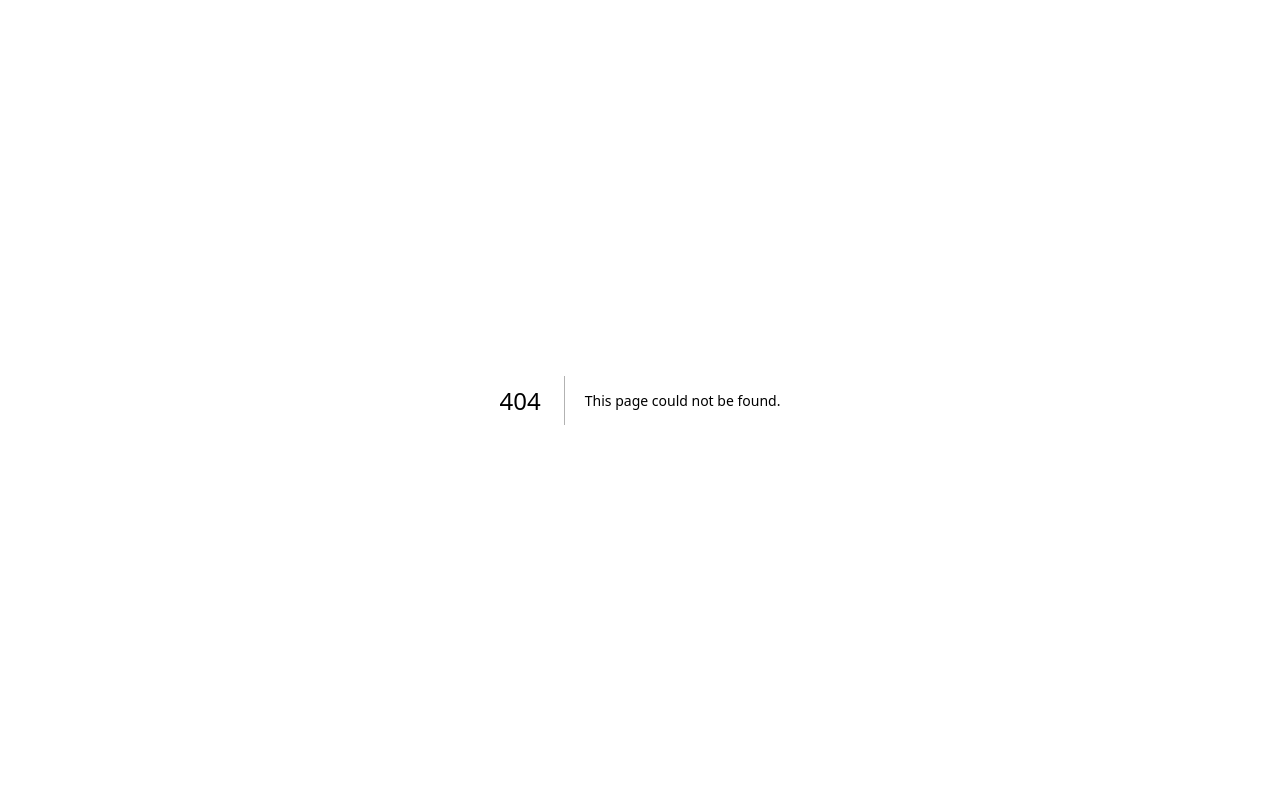
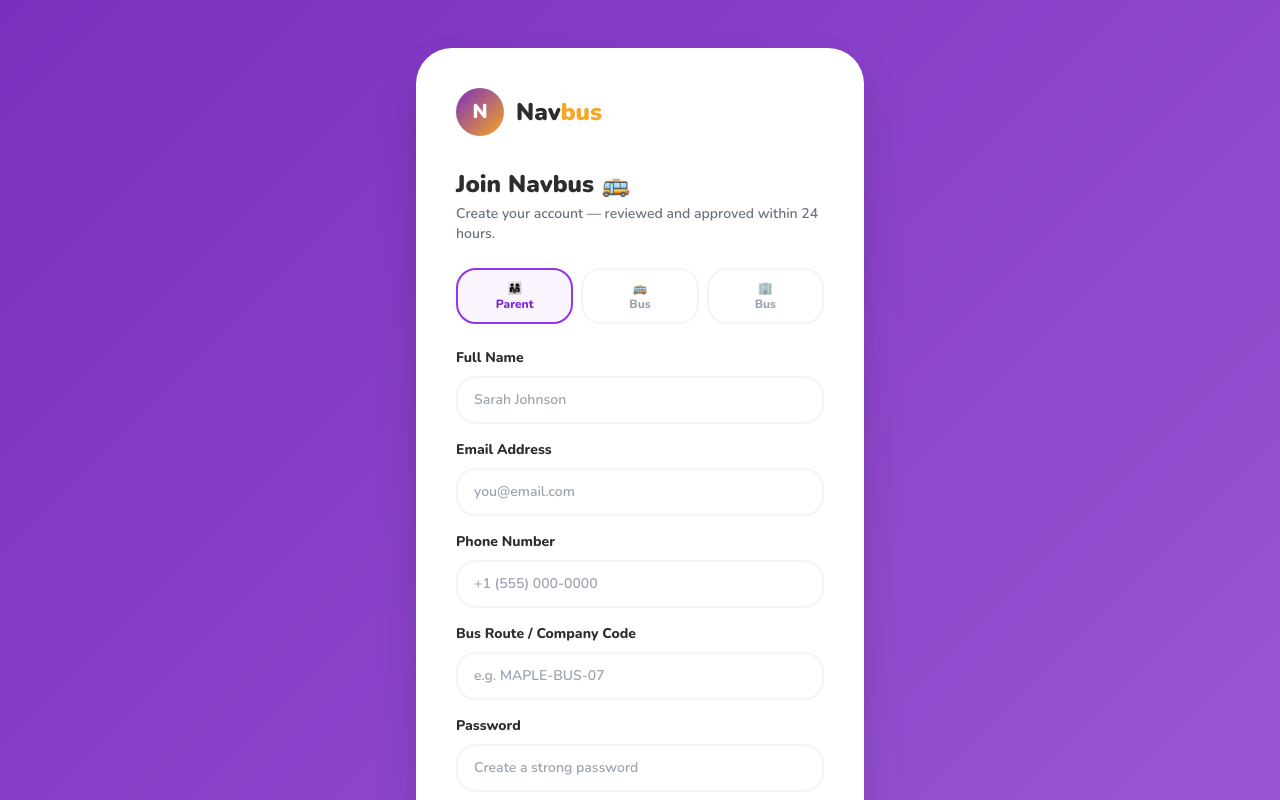
Before and after one commit to Avrohom-navbus/navbus, a Next.js app: page /auth/signup in a window 1280 px wide. Before the commit this address had no page. Shown: the top 800 px of the page. Built offline with nearby package versions, Linux system fonts and the light colour scheme; no server answers.

Commit message:
Create page.tsx

```diff
--- /dev/null
+++ b/src/app/auth/signup/page.tsx
@@ -0,0 +1,163 @@
+"use client";
+import { useState } from "react";
+import Link from "next/link";
+import { supabase } from "@/lib/supabase";
+import { useRouter } from "next/navigation";
+
+type Role = "parent" | "driver" | "company_admin";
+
+const roleLabels: Record<Role, { icon: string; label: string; desc: string }> = {
+  parent: { icon: "👨‍👩‍👧", label: "Parent / Family", desc: "Track your child's bus" },
+  driver: { icon: "🚌", label: "Bus Driver", desc: "Manage and start your routes" },
+  company_admin: { icon: "🏢", label: "Bus Company", desc: "Full fleet management" },
+};
+
+export default function SignupPage() {
+  const router = useRouter();
+  const [role, setRole] = useState<Role>("parent");
+  const [fullName, setFullName] = useState("");
+  const [email, setEmail] = useState("");
+  const [phone, setPhone] = useState("");
+  const [routeCode, setRouteCode] = useState("");
+  const [password, setPassword] = useState("");
+  const [loading, setLoading] = useState(false);
+  const [error, setError] = useState("");
+  const [success, setSuccess] = useState(false);
+
+  async function handleSignup(e: React.FormEvent) {
+    e.preventDefault();
+    setLoading(true);
+    setError("");
+
+    const { data, error: authError } = await supabase.auth.signUp({
+      email,
+      password,
+      options: {
+        data: { full_name: fullName, role, phone, route_code: routeCode },
+      },
+    });
+
+    if (authError) {
+      setError(authError.message);
+      setLoading(false);
+      return;
+    }
+
+    if (data.user) {
+      // Create profile record
+      await supabase.from("profiles").insert({
+        id: data.user.id,
+        email,
+        full_name: fullName,
+        role,
+        approved: role === "company_admin", // companies auto-approved, others need review
+      });
+    }
+
+    setSuccess(true);
+    setLoading(false);
+    if (role === "company_admin") {
+      router.push("/dashboard/company");
+    }
+  }
+
+  if (success && role !== "company_admin") {
+    return (
+      <div className="min-h-screen flex items-center justify-center px-4"
+        style={{ background: "linear-gradient(135deg, #7B2FBE 0%, #9B59D6 100%)" }}>
+        <div className="bg-white rounded-4xl p-10 w-full max-w-md shadow-2xl text-center">
+          <div className="text-6xl mb-4">🎉</div>
+          <h2 className="text-2xl font-black mb-3">Account submitted!</h2>
+          <p className="text-gray-500 font-semibold mb-6">
+            Your account is under review. Your bus company will approve it within 24 hours.
+            You&apos;ll get an email as soon as you&apos;re approved!
+          </p>
+          <Link href="/"
+            className="inline-block px-8 py-3 rounded-full font-extrabold text-white"
+            style={{ background: "#F5A623" }}>
+            Back to Home
+          </Link>
+        </div>
+      </div>
+    );
+  }
+
+  return (
+    <div className="min-h-screen flex items-center justify-center px-4 py-12"
+      style={{ background: "linear-gradient(135deg, #7B2FBE 0%, #9B59D6 100%)" }}>
+      <div className="bg-white rounded-4xl p-10 w-full max-w-md shadow-2xl">
+        <div className="flex items-center gap-3 mb-8">
+          <div className="w-12 h-12 rounded-full flex items-center justify-center font-black text-xl text-white"
+            style={{ background: "linear-gradient(135deg, #7B2FBE, #F5A623)" }}>N</div>
+          <span className="text-2xl font-black">Nav<span style={{ color: "#F5A623" }}>bus</span></span>
+        </div>
+
+        <h1 className="text-2xl font-black mb-1">Join Navbus 🚌</h1>
+        <p className="text-gray-500 font-semibold text-sm mb-6">
+          Create your account — reviewed and approved within 24 hours.
+        </p>
+
+        {/* Role tabs */}
+        <div className="flex gap-2 mb-6">
+          {(Object.keys(roleLabels) as Role[]).map((r) => (
+            <button key={r} onClick={() => setRole(r)}
+              className={`flex-1 py-2.5 rounded-2xl text-xs font-extrabold border-2 transition-all ${
+                role === r ? "border-purple-600 bg-purple-50 text-purple-700" : "border-gray-100 text-gray-400"
+              }`}>
+              {roleLabels[r].icon}<br />{roleLabels[r].label.split(" ")[0]}
+            </button>
+          ))}
+        </div>
+
+        {error && (
+          <div className="bg-red-50 text-red-600 rounded-2xl p-4 mb-4 text-sm font-bold">{error}</div>
+        )}
+
+        <form onSubmit={handleSignup} className="flex flex-col gap-4">
+          <div>
+            <label className="block text-sm font-extrabold mb-2">Full Name</label>
+            <input type="text" value={fullName} onChange={e => setFullName(e.target.value)} required
+              placeholder="Sarah Johnson"
+              className="w-full px-4 py-3 rounded-2xl border-2 border-gray-100 font-semibold text-sm outline-none focus:border-purple-500 transition-colors" />
+          </div>
+          <div>
+            <label className="block text-sm font-extrabold mb-2">Email Address</label>
+            <input type="email" value={email} onChange={e => setEmail(e.target.value)} required
+              placeholder="you@email.com"
+              className="w-full px-4 py-3 rounded-2xl border-2 border-gray-100 font-semibold text-sm outline-none focus:border-purple-500 transition-colors" />
+          </div>
+          <div>
+            <label className="block text-sm font-extrabold mb-2">Phone Number</label>
+            <input type="tel" value={phone} onChange={e => setPhone(e.target.value)}
+              placeholder="+1 (555) 000-0000"
+              className="w-full px-4 py-3 rounded-2xl border-2 border-gray-100 font-semibold text-sm outline-none focus:border-purple-500 transition-colors" />
+          </div>
+          {role === "parent" && (
+            <div>
+              <label className="block text-sm font-extrabold mb-2">Bus Route / Company Code</label>
+              <input type="text" value={routeCode} onChange={e => setRouteCode(e.target.value)}
+                placeholder="e.g. MAPLE-BUS-07"
+                className="w-full px-4 py-3 rounded-2xl border-2 border-gray-100 font-semibold text-sm outline-none focus:border-purple-500 transition-colors" />
+            </div>
+          )}
+          <div>
+            <label className="block text-sm font-extrabold mb-2">Password</label>
+            <input type="password" value={password} onChange={e => setPassword(e.target.value)} required
+              placeholder="Create a strong password"
+              className="w-full px-4 py-3 rounded-2xl border-2 border-gray-100 font-semibold text-sm outline-none focus:border-purple-500 transition-colors" />
+          </div>
+          <button type="submit" disabled={loading}
+            className="w-full py-4 rounded-full font-extrabold text-white mt-2 transition-all hover:-translate-y-0.5 disabled:opacity-50"
+            style={{ background: "#F5A623", boxShadow: "0 4px 20px rgba(245,166,35,0.35)" }}>
+            {loading ? "Creating account..." : "Request Access →"}
+          </button>
+        </form>
+
+        <p className="text-center text-sm font-semibold text-gray-500 mt-6">
+          Already have an account?{" "}
+          <Link href="/auth/login" className="font-extrabold" style={{ color: "#7B2FBE" }}>Sign In</Link>
+        </p>
+      </div>
+    </div>
+  );
+}
```
